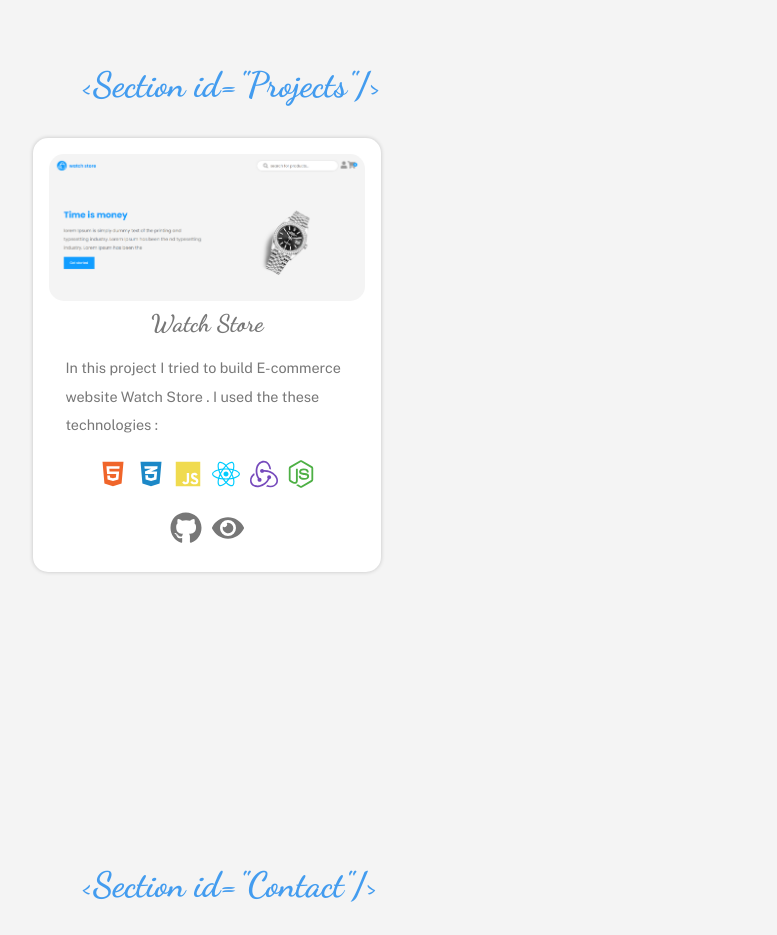
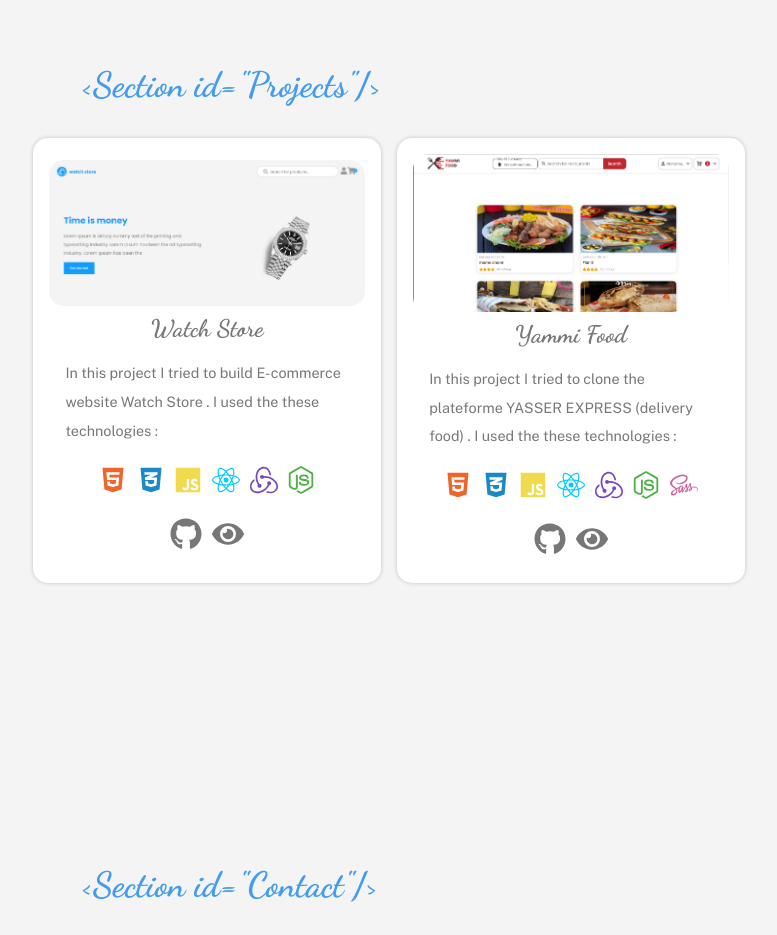
Before and after one commit to dali-helal/Portfolio, a React (Create React App) app: page / in a window 1280 px wide. Shown: the part 1600-2535 px from the top of the page, without its empty margins (69-846 px from the left). Built offline with nearby package versions, Linux system fonts and the light colour scheme.

Commit message:
add second project

```diff
--- a/src/components/Projects.jsx
+++ b/src/components/Projects.jsx
@@ -1,6 +1,7 @@
 import "../styles/projects.scss"
 import image1 from "../images/project1.PNG"
-import { FaReact, FaHtml5, FaCss3Alt, FaJs, FaNodeJs,FaGithub,FaEye } from "react-icons/fa"
+import image2 from "../images/project2.PNG"
+import { FaReact, FaHtml5, FaCss3Alt, FaJs, FaNodeJs,FaGithub,FaEye,FaSass } from "react-icons/fa"
 import {SiRedux } from "react-icons/si"
 const Projects = () => {
     return (
@@ -39,6 +40,40 @@ const Projects = () => {
 
                     </div>
                 </div>
+                <div className="project">
+                    <img src={image2} alt="" />
+                    <h3>Yammi Food </h3>
+                    <p>In this project I tried to clone the plateforme YASSER EXPRESS (delivery food) . I used the these technologies :</p>
+                    <div className="technologie">
+                        <div>
+                            <FaHtml5 className="icons" color="#F0652A" />
+                        </div>
+                        <div>
+                            <FaCss3Alt className="icons" color="#1C88C7" />
+                        </div>
+                        <div>
+                            <FaJs className="icons" color="#F0DB4F" />
+                        </div>
+                        <div>
+                            <FaReact className="icons" color="#00CCFF" />
+                        </div>
+                        <div>
+                            <SiRedux className="icons" color="#764ABC" />
+                        </div>
+                        <div>
+                            <FaNodeJs className="icons" color="#4EB045" />
+                        </div>
+                        <div>
+                            <FaSass className="icons" color="#CF649A" />
+                        </div>
+                    </div>
+                    <div className="links">
+                        <a href="https://github.com/dali-helal/delivery-project"><FaGithub className="links-icons" color="#777777" /></a>
+
+                        <a href="https://delivery-project-three.vercel.app"><FaEye className="links-icons" color="#777777"/></a>
+
+                    </div>
+                </div>
 
 
             </div>
```
Also changed, not shown: src/images/project2.PNG (added).
